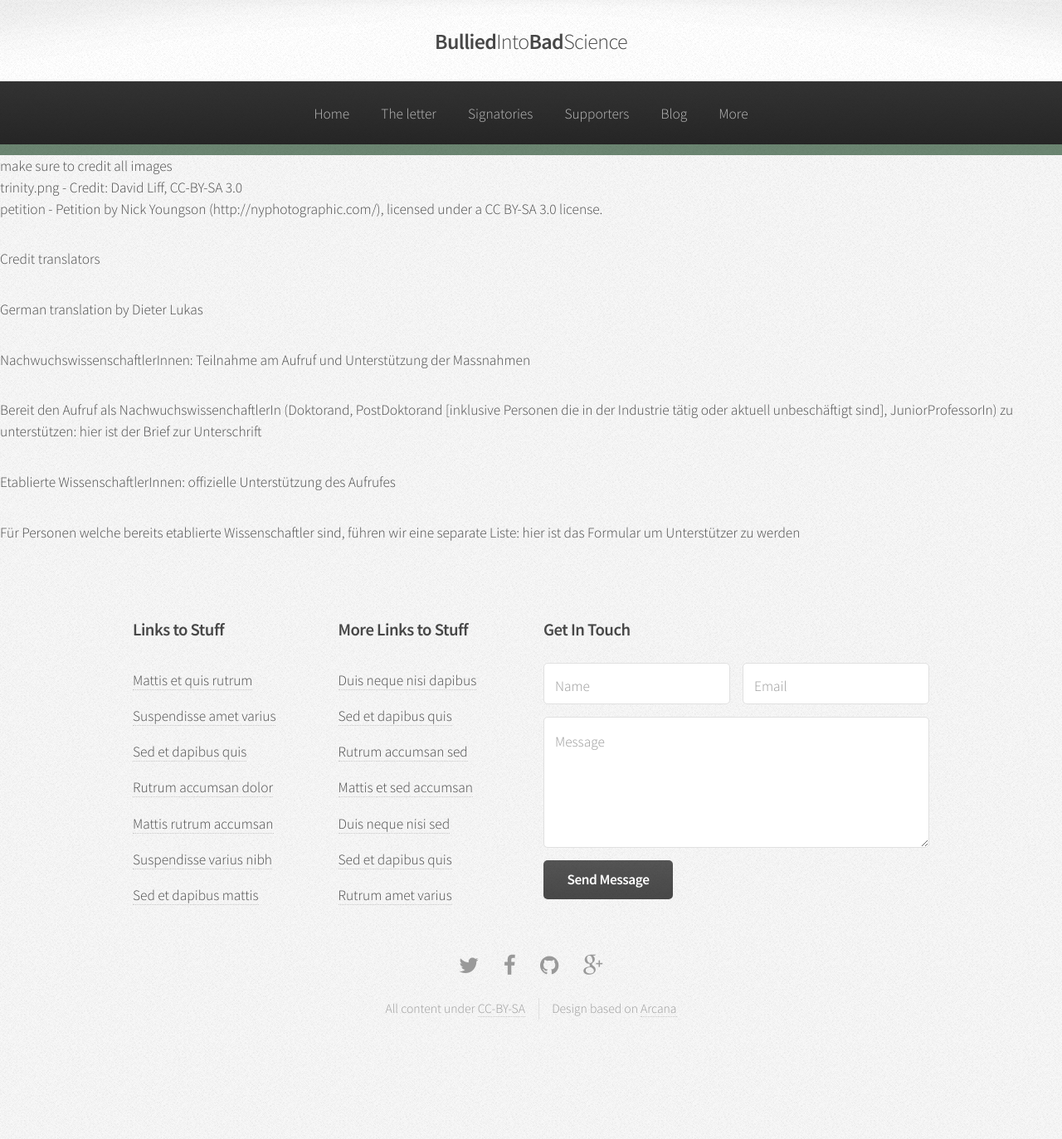
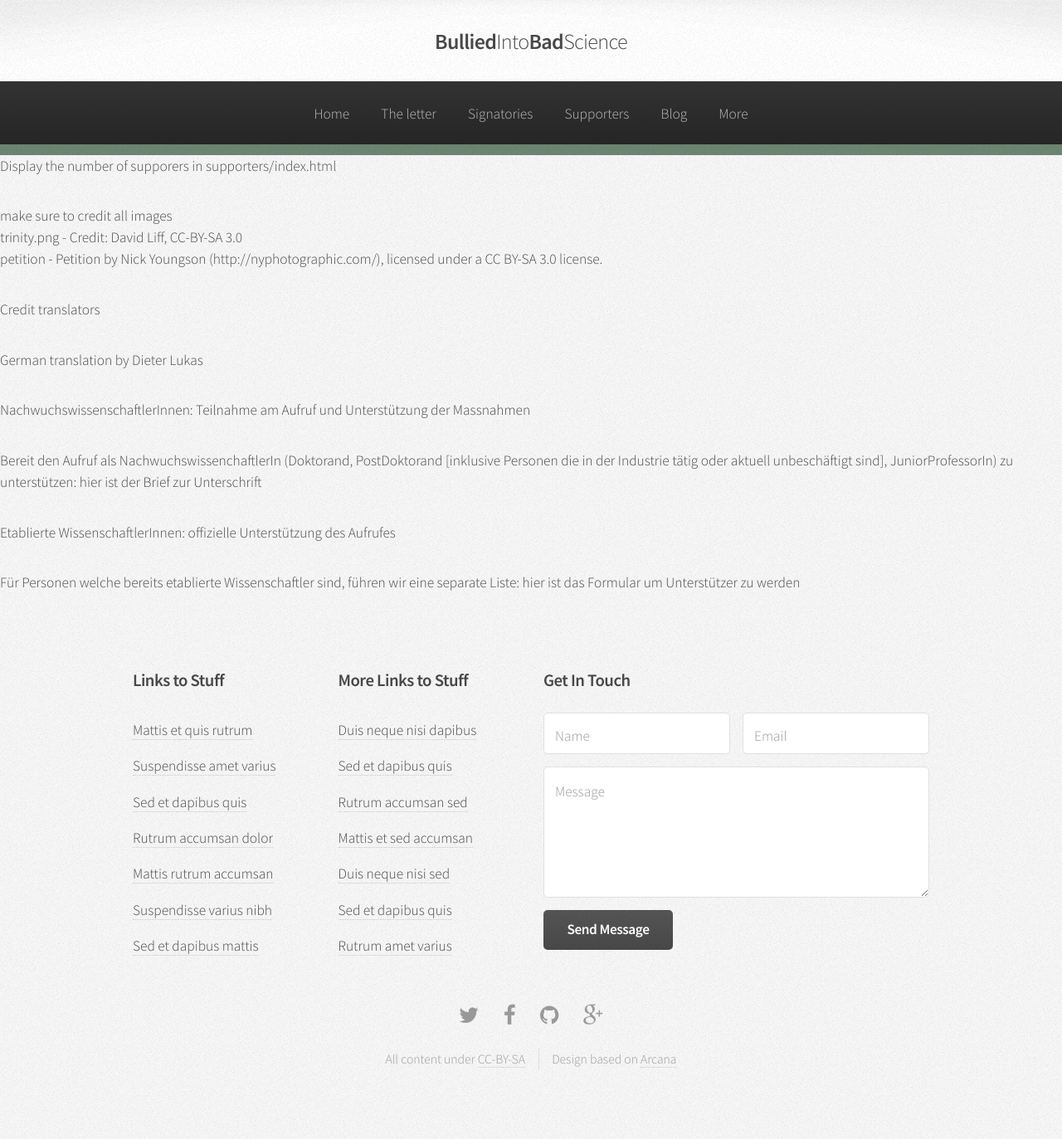
Before and after one commit to BulliedIntoBadScience/BulliedIntoBadScience.org, a Jekyll site: the page built from TODO.md, in a window 1280 px wide. Shown: the whole page at 83% size. Built offline with Jekyll 4.4.1, drawn with Linux system fonts in a browser that asks for light colours; our own code applies the rules of GitHub Pages for plain Markdown files; before the commit the page ends 1312 px from its top, so only the background shows below that.

Commit message:
add toto element

```diff
--- a/TODO.md
+++ b/TODO.md
@@ -1,3 +1,4 @@
+- Display the number of supporers in supporters/index.html
 
 - make sure to credit all images
   - trinity.png - Credit: David Liff, CC-BY-SA 3.0
```
